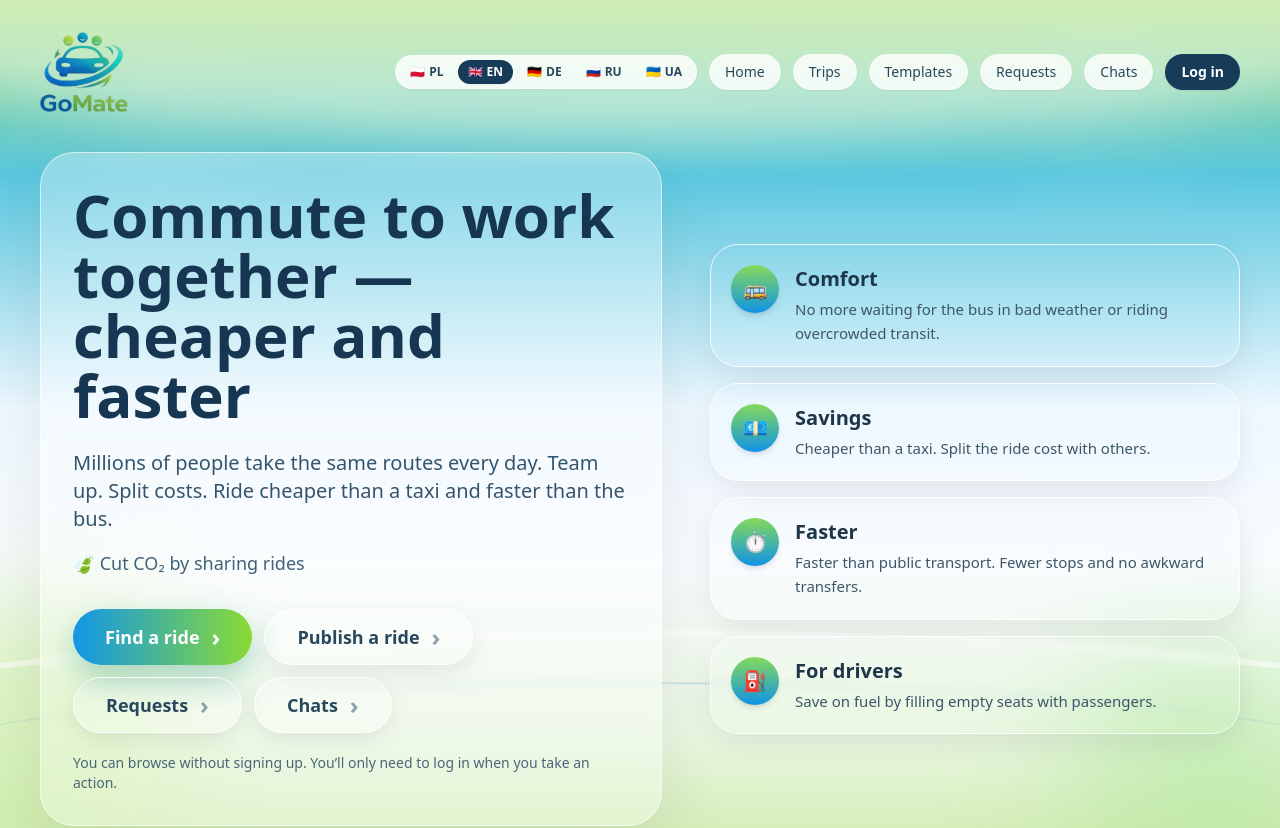
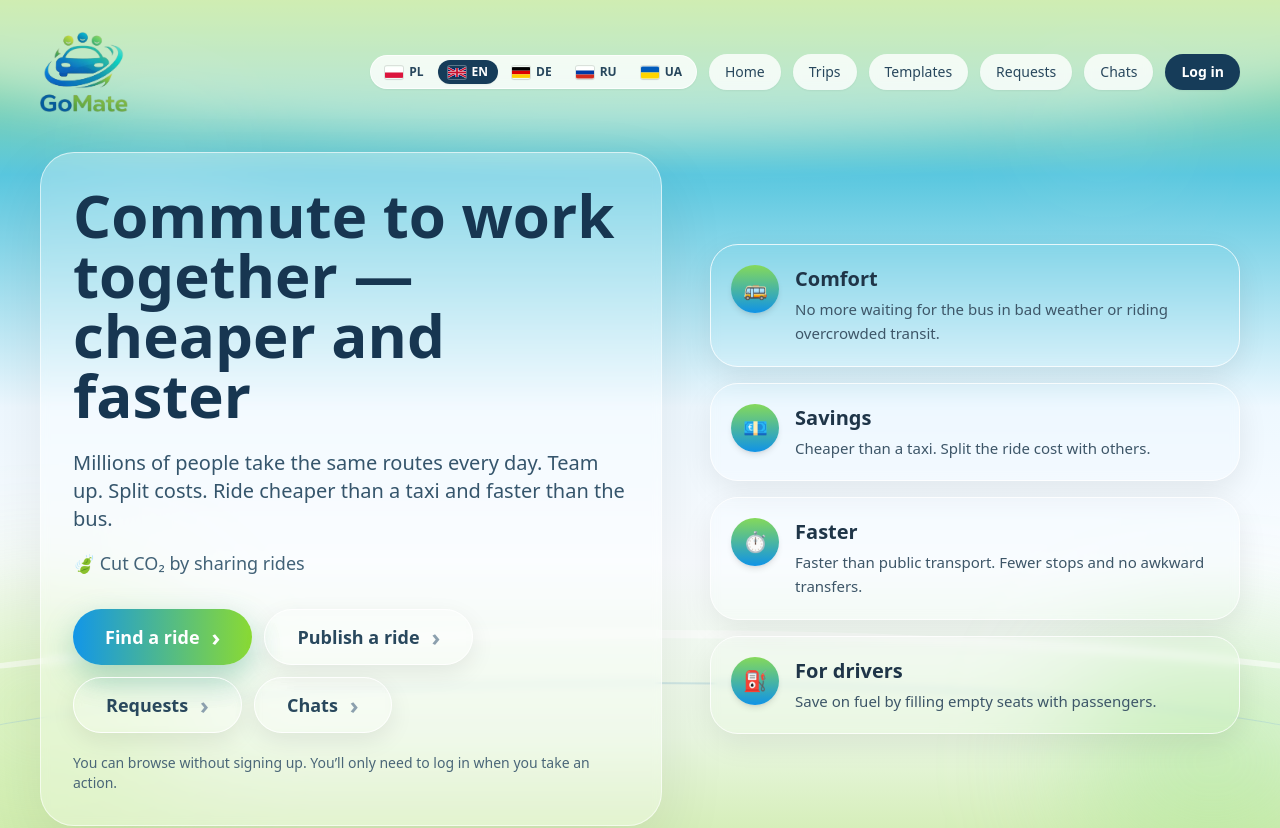
Before and after one commit to shamanla3-ops/GoMate-MVP, a React (Vite) app in the folder artifacts/gomate-web/: page / in a window 1280 px wide. Shown: the top 828 px of the page. Built offline with nearby package versions, Linux system fonts and the light colour scheme; no server answers.

Commit message:
feat: notifications + badges system

```diff
--- /dev/null
+++ b/artifacts/gomate-web/src/i18n/FlagIcon.tsx
@@ -0,0 +1,69 @@
+import type { Locale } from "./locales";
+
+const base =
+  "inline-block shrink-0 overflow-hidden rounded-[2px] shadow-sm ring-1 ring-black/10";
+
+type Props = {
+  locale: Locale;
+  className?: string;
+};
+
+/**
+ * SVG flags render consistently on Windows desktop; emoji regional flags often do not.
+ */
+export function FlagIcon({ locale, className = "" }: Props) {
+  const size = `h-[11px] w-[16px] sm:h-[13px] sm:w-[18px] ${base} ${className}`.trim();
+
+  switch (locale) {
+    case "pl":
+      return (
+        <svg className={size} viewBox="0 0 5 3" aria-hidden>
+          <rect width="5" height="1.5" fill="#fff" />
+          <rect y="1.5" width="5" height="1.5" fill="#dc143c" />
+        </svg>
+      );
+    case "en":
+      return (
+        <svg className={size} viewBox="0 0 60 30" aria-hidden>
+          <rect width="60" height="30" fill="#012169" />
+          <path
+            stroke="#fff"
+            strokeWidth="8"
+            d="M0,0 L60,30 M60,0 L0,30"
+          />
+          <path
+            stroke="#c8102e"
+            strokeWidth="5"
+            d="M0,0 L60,30 M60,0 L0,30"
+          />
+          <path stroke="#fff" strokeWidth="10" d="M30,0 V30 M0,15 H60" />
+          <path stroke="#c8102e" strokeWidth="6" d="M30,0 V30 M0,15 H60" />
+        </svg>
+      );
+    case "de":
+      return (
+        <svg className={size} viewBox="0 0 5 3" aria-hidden>
+          <rect width="5" height="1" fill="#000" />
+          <rect y="1" width="5" height="1" fill="#dd0000" />
+          <rect y="2" width="5" height="1" fill="#ffce00" />
+        </svg>
+      );
+    case "ru":
+      return (
+        <svg className={size} viewBox="0 0 3 2" aria-hidden>
+          <rect width="3" height="0.667" fill="#fff" />
+          <rect y="0.667" width="3" height="0.667" fill="#0039a6" />
+          <rect y="1.333" width="3" height="0.667" fill="#d52b1e" />
+        </svg>
+      );
+    case "uk":
+      return (
+        <svg className={size} viewBox="0 0 3 2" aria-hidden>
+          <rect width="3" height="1" fill="#005bbb" />
+          <rect y="1" width="3" height="1" fill="#ffd500" />
+        </svg>
+      );
+    default:
+      return null;
+  }
+}
--- a/artifacts/gomate-web/src/i18n/LanguageSwitcher.tsx
+++ b/artifacts/gomate-web/src/i18n/LanguageSwitcher.tsx
@@ -1,12 +1,5 @@
 import { useTranslation, LOCALES, type Locale } from "./context";
-
-const FLAGS: Record<Locale, string> = {
-  pl: "🇵🇱",
-  en: "🇬🇧",
-  de: "🇩🇪",
-  ru: "🇷🇺",
-  uk: "🇺🇦",
-};
+import { FlagIcon } from "./FlagIcon";
 
 const LABELS: Record<Locale, string> = {
   pl: "PL",
@@ -27,14 +20,14 @@ export function LanguageSwitcher() {
           type="button"
           onClick={() => setLocale(code)}
           title={code.toUpperCase()}
-          className={`rounded-full px-2 py-1 text-xs font-semibold transition sm:px-2.5 ${
+          className={`inline-flex items-center gap-1 rounded-full px-2 py-1 text-xs font-semibold transition sm:gap-1.5 sm:px-2.5 ${
             locale === code
-              ? "bg-[#163c59] text-white shadow-sm"
+              ? "bg-[#163c59] text-white shadow-sm [&_svg]:ring-white/30"
               : "text-[#28475d] hover:bg-white/90"
           }`}
         >
-          <span className="mr-0.5 sm:mr-1" aria-hidden>
-            {FLAGS[code]}
+          <span className="flex shrink-0 items-center justify-center" aria-hidden>
+            <FlagIcon locale={code} />
           </span>
           {LABELS[code]}
         </button>
```
Also changed, not shown: 2 other files (tests, documents, lock files or other folders).
